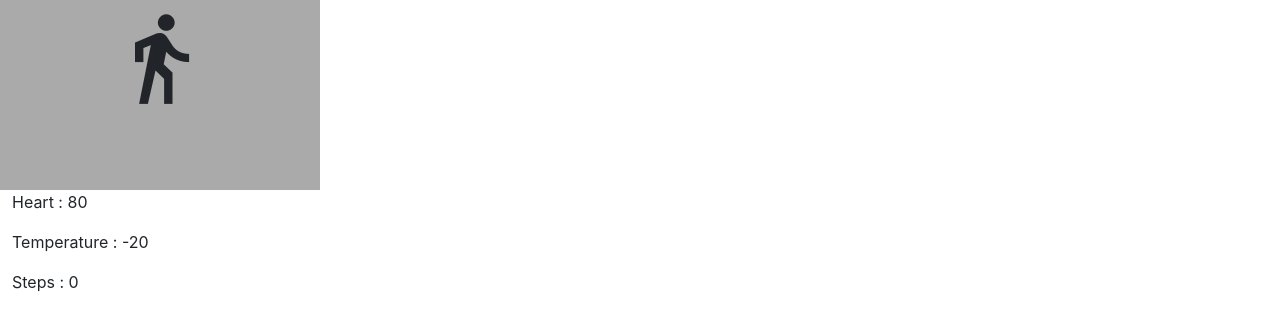
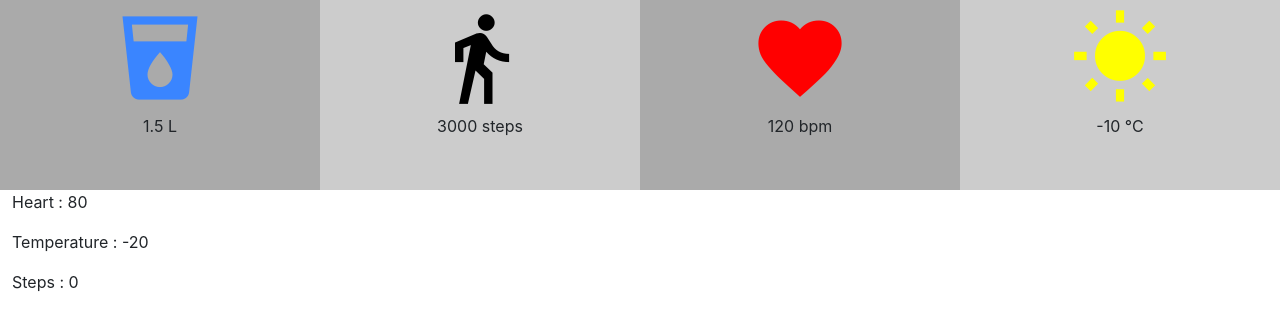
Before and after one commit to EverFJ/elsy, a React (Create React App) app: page / in a window 1280 px wide. Shown: the top 330 px of the page. Built offline with nearby package versions, Linux system fonts and the light colour scheme.

Commit message:
importing props and reusing box component

```diff
--- a/src/App.js
+++ b/src/App.js
@@ -1,5 +1,5 @@
 import React from "react";
-import Steps from "./components/Steps.js";
+import Box from "./components/Box.js";
 import './styles/global.css';
 
 const tempMin = -20;
@@ -15,7 +15,14 @@ export class App extends React.Component {
     return (
       <div className="container-fluid">
         <div className="row">
-          <Steps />
+          {/* Water */}
+          <Box icon="local_drink" color="#3A85FF" value="1.5" unit="L"/>
+          {/* Steps */}
+          <Box icon="directions_walk" color="black" value="3000" unit="steps"/>
+          {/* Heart */}
+          <Box icon="favorite" color="red" value="120" unit="bpm"/>
+          {/* Temperature */}
+          <Box icon="wb_sunny" color="yellow" value="-10" unit="°C"/>
           <p>Heart : {heartMin}</p>
           <p>Temperature : {tempMin}</p>
           <p>Steps : {stepsMin}</p>
--- /dev/null
+++ b/src/components/Box.js
@@ -0,0 +1,20 @@
+// import { black } from "kleur";
+import React from "react";
+
+class Box extends React.Component {
+
+    constructor() {
+        super();
+    }
+    render() {
+
+        return (
+            <div className="box col-sm-3 col-6">
+                <span style={{color: this.props.color, fontSize: 100}} className="material-icons">{this.props.icon}</span>
+                <p>{this.props.value} {this.props.unit}</p>
+            </div>
+        )
+    }
+}
+
+export default Box;
--- a/src/components/Steps.js
+++ /dev/null
@@ -1,18 +0,0 @@
-import { black } from "kleur";
-import React from "react";
-
-class Steps extends React.Component {
-    render() {
-        const iconStyle = {
-            color: black,
-            fontSize: 100
-        };
-        return (
-            <div className="box col-sm-3 col-6">
-                <span style={iconStyle} className="material-icons">directions_walk</span>
-            </div>
-        )
-    }
-}
-
-export default Steps;
```
